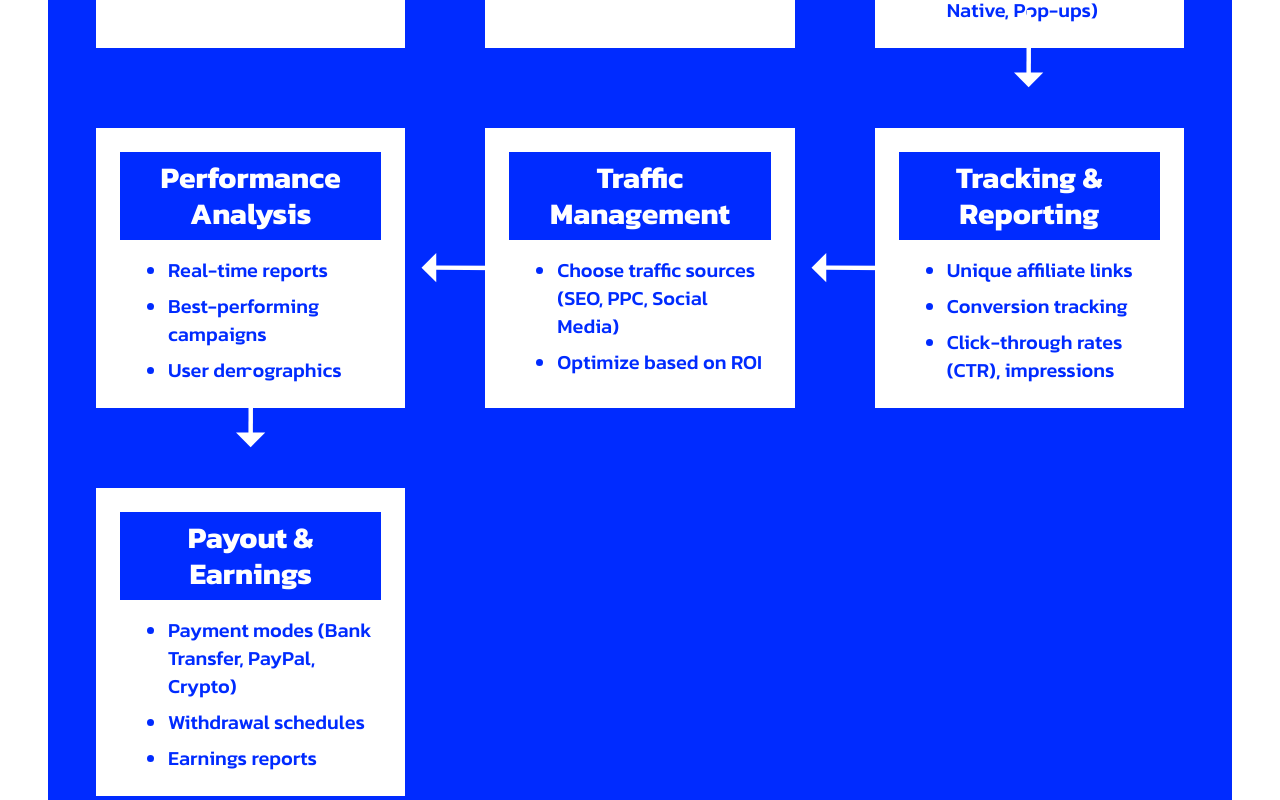
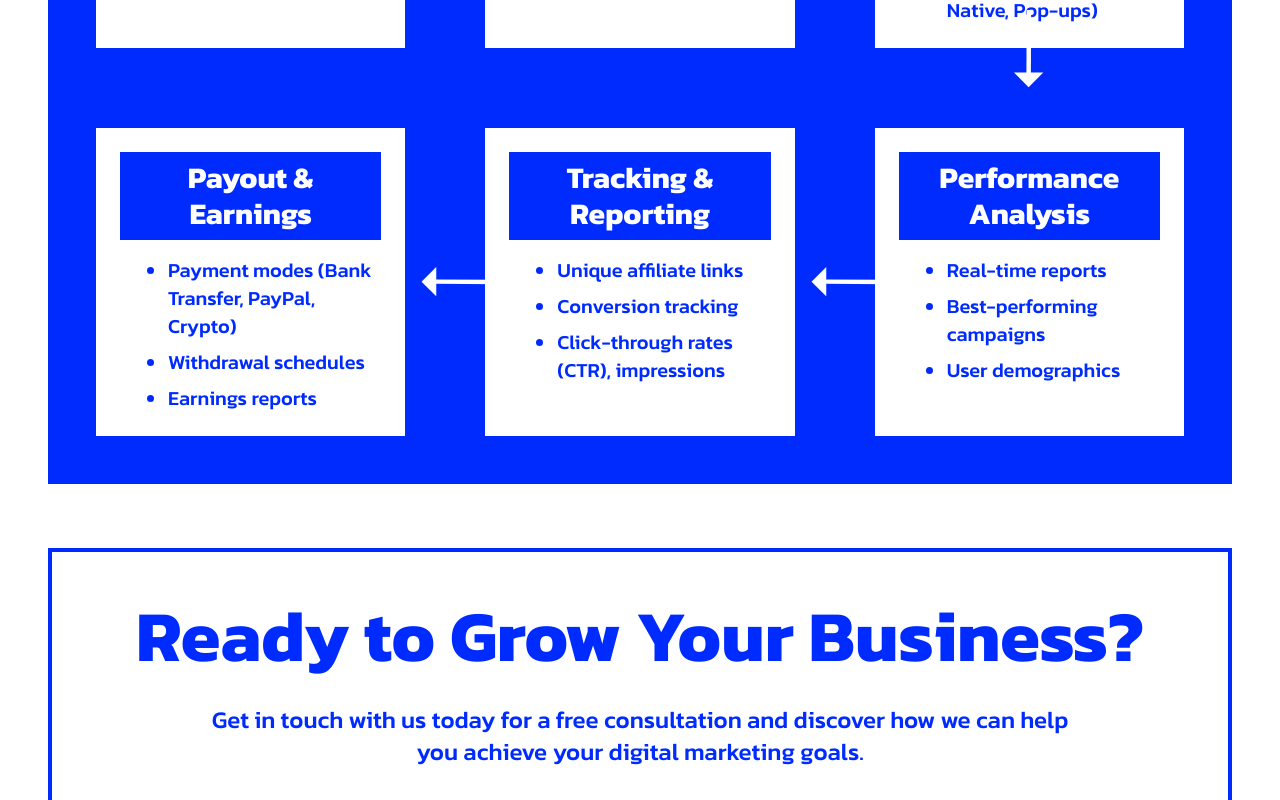
Before and after one commit to awatizetechindia/adlantic-webpage, a Next.js app: page /publisher in a window 1280 px wide. Shown: the part 1520-2320 px from the top of the page. Built offline with nearby package versions, Linux system fonts and the light colour scheme.

Commit message:
added stuff

```diff
--- a/src/components/agency/FlowChart.tsx
+++ b/src/components/agency/FlowChart.tsx
@@ -1,183 +1,191 @@
-import React from "react";
+"use client";
+import React, { useState, useEffect } from "react";
 import Image from "next/image";
 
-const FlowChart: React.FC = () => {
+const Arrow: React.FC<{
+  direction: "left" | "right" | "down" | "up";
+  className?: string;
+}> = ({ direction, className }) => {
+  const rotation = {
+    left: "rotate-90",
+    right: "-rotate-90",
+    down: "",
+    up: "rotate-180",
+  };
+
   return (
-    <div className="bg-primary p-6 sm:p-8 md:p-12">
-      <div className="relative grid grid-cols-1 sm:grid-cols-2 md:grid-cols-3 gap-8 sm:gap-12 md:gap-20">
-        {/* First Row */}
-        <div className="relative bg-white p-6">
-          <h3 className="bg-primary text-white p-2 mb-4 text-center font-black text-xl sm:text-2xl md:text-3xl">
-            Publisher Joins DSP
-          </h3>
-          <ul className="list-disc pl-6 sm:pl-12 space-y-2 font-medium text-base sm:text-lg md:text-xl">
-            <li>Signs up & gets approved</li>
-            <li>Sets up payment details</li>
-          </ul>
-          {/* Right Arrow */}
     <Image
       src="/arrow.svg"
       width={30}
       height={10}
-            alt="Right arrow"
-            className="hidden md:block absolute top-1/2 -right-10 -translate-y-1/2 -rotate-90"
+      alt={`${direction} arrow`}
+      className={`absolute ${rotation[direction]} ${className}`}
     />
-          {/* Down Arrow */}
-          <Image
-            src="/arrow.svg"
-            width={30}
-            height={10}
-            alt="Down arrow"
-            className="md:hidden scale-75 absolute -bottom-10 left-1/2 -translate-x-1/2"
-          />
-        </div>
+  );
+};
 
+const FlowBlock: React.FC<{
+  title: string;
+  items: string[];
+  arrowDirection?: "left" | "right" | "down" | "up";
+  arrowClassName?: string;
+}> = ({ title, items, arrowDirection, arrowClassName }) => (
   <div className="relative bg-white p-6">
     <h3 className="bg-primary text-white p-2 mb-4 text-center font-black text-xl sm:text-2xl md:text-3xl">
-            Dashboard Overview
+      {title}
     </h3>
     <ul className="list-disc pl-6 sm:pl-12 space-y-2 font-medium text-base sm:text-lg md:text-xl">
-            <li>Earnings summary</li>
-            <li>Active campaigns</li>
-            <li>Performance metrics</li>
+      {items.map((item, index) => (
+        <li key={index}>{item}</li>
+      ))}
     </ul>
-          {/* Right Arrow */}
-          <Image
-            src="/arrow.svg"
-            width={30}
-            height={10}
-            alt="Right arrow"
-            className="hidden md:block absolute top-1/2 -right-10 -translate-y-1/2 -rotate-90"
+    {arrowDirection && (
+      <Arrow direction={arrowDirection} className={arrowClassName} />
+    )}
+  </div>
+);
+
+const FlowChart: React.FC = () => {
+  const [isMobile, setIsMobile] = useState(false);
+
+  const [blocks, setBlocks] = useState([
+    {
+      title: "Publisher Joins DSP",
+      items: ["Signs up & gets approved", "Sets up payment details"],
+      arrowDirection: "right",
+    },
+    {
+      title: "Dashboard Overview",
+      items: ["Earnings summary", "Active campaigns", "Performance metrics"],
+      arrowDirection: "right",
+    },
+    {
+      title: "Campaign Selection",
+      items: [
+        "Advertisers' offers",
+        "Commission structure (CPA, CPC, Rev-Share)",
+        "Ad formats (Banners, Native, Pop-ups)",
+      ],
+      arrowDirection: "down",
+    },
+    {
+      title: "Payout & Earnings",
+      items: [
+        "Payment modes (Bank Transfer, PayPal, Crypto)",
+        "Withdrawal schedules",
+        "Earnings reports",
+      ],
+      arrowDirection: undefined,
+    },
+    {
+      title: "Tracking & Reporting",
+      items: [
+        "Unique affiliate links",
+        "Conversion tracking",
+        "Click-through rates (CTR), impressions",
+      ],
+      arrowDirection: "left",
+    },
+    {
+      title: "Performance Analysis",
+      items: [
+        "Real-time reports",
+        "Best-performing campaigns",
+        "User demographics",
+      ],
+      arrowDirection: "left", // No arrow for the last block
+    },
+  ]);
+  useEffect(() => {
+    const handleResize = () => {
+      setIsMobile(window.innerWidth < 768);
+      //   setBlocks([
+      //     {
+      //       title: "Publisher Joins DSP",
+      //       items: ["Signs up & gets approved", "Sets up payment details"],
+      //       arrowDirection: "right",
+      //     },
+      //     {
+      //       title: "Dashboard Overview",
+      //       items: [
+      //         "Earnings summary",
+      //         "Active campaigns",
+      //         "Performance metrics",
+      //       ],
+      //       arrowDirection: "right",
+      //     },
+      //     {
+      //       title: "Campaign Selection",
+      //       items: [
+      //         "Advertisers' offers",
+      //         "Commission structure (CPA, CPC, Rev-Share)",
+      //         "Ad formats (Banners, Native, Pop-ups)",
+      //       ],
+      //       arrowDirection: "down",
+      //     },
+      //     {
+      //       title: "Tracking & Reporting",
+      //       items: [
+      //         "Unique affiliate links",
+      //         "Conversion tracking",
+      //         "Click-through rates (CTR), impressions",
+      //       ],
+      //       arrowDirection: "left",
+      //     },
+      //     {
+      //       title: "Performance Analysis",
+      //       items: [
+      //         "Real-time reports",
+      //         "Best-performing campaigns",
+      //         "User demographics",
+      //       ],
+      //       arrowDirection: "left", // No arrow for the last block
+      //     },
+      //     {
+      //       title: "Payout & Earnings",
+      //       items: [
+      //         "Payment modes (Bank Transfer, PayPal, Crypto)",
+      //         "Withdrawal schedules",
+      //         "Earnings reports",
+      //       ],
+      //       arrowDirection: undefined,
+      //     },
+      //   ]);
+    };
+
+    handleResize(); // Check on initial render
+    window.addEventListener("resize", handleResize);
+    return () => window.removeEventListener("resize", handleResize);
+  }, []);
+
+  // Adjust order for mobile
+  const mobileOrder = isMobile ? [0, 1, 2, 4, 5, 3] : [0, 1, 2, 3, 4, 5];
+
+  return (
+    <div className="bg-primary p-6 sm:p-8 md:p-12">
+      <div className="relative grid grid-cols-1 sm:grid-cols-2 md:grid-cols-3 gap-8 sm:gap-12 md:gap-20">
+        {mobileOrder.map((index) => (
+          <FlowBlock
+            key={index}
+            title={blocks[index].title}
+            items={blocks[index].items}
+            arrowDirection={
+              blocks[index].arrowDirection as
+                | "left"
+                | "right"
+                | "down"
+                | "up"
+                | undefined
+            }
+            arrowClassName={
+              blocks[index].arrowDirection === "right"
+                ? "hidden md:block absolute top-1/2 -right-10 -translate-y-1/2"
+                : blocks[index].arrowDirection === "left"
+                ? "hidden md:block absolute top-1/2 -left-10 -translate-y-1/2 rotate-90"
+                : "hidden md:block absolute -bottom-10 left-1/2 -translate-x-1/2"
+            }
           />
-          {/* Down Arrow */}
-          <Image
-            src="/arrow.svg"
-            width={30}
-            height={10}
-            alt="Down arrow"
-            className="md:hidden scale-75 absolute -bottom-10 left-1/2 -translate-x-1/2"
-          />
-        </div>
-
-        <div className="relative bg-white p-6">
-          <h3 className="bg-primary text-white p-2 mb-4 text-center font-black text-xl sm:text-2xl md:text-3xl">
-            Campaign Selection
-          </h3>
-          <ul className="list-disc pl-6 sm:pl-12 space-y-2 font-medium text-base sm:text-lg md:text-xl">
-            <li>Advertisers&apos; offers</li>
-            <li>Commission structure (CPA, CPC, Rev-Share)</li>
-            <li>Ad formats (Banners, Native, Pop-ups)</li>
-          </ul>
-          {/* Down Arrow */}
-          <Image
-            src="/arrow.svg"
-            width={30}
-            height={10}
-            alt="Down arrow"
-            className="hidden md:block absolute -bottom-10 left-1/2 -translate-x-1/2"
-          />
-          {/* Down Arrow */}
-          <Image
-            src="/arrow.svg"
-            width={30}
-            height={10}
-            alt="Down arrow"
-            className="md:hidden scale-75 absolute -bottom-10 left-1/2 -translate-x-1/2"
-          />
-        </div>
-
-        {/* Second Row */}
-        <div className="relative bg-white p-6">
-          <h3 className="bg-primary text-white p-2 mb-4 text-center font-black text-xl sm:text-2xl md:text-3xl">
-            Performance Analysis
-          </h3>
-          <ul className="list-disc pl-6 sm:pl-12 space-y-2 font-medium text-base sm:text-lg md:text-xl">
-            <li>Real-time reports</li>
-            <li>Best-performing campaigns</li>
-            <li>User demographics</li>
-          </ul>
-          {/* left Arrow */}
-          <Image
-            src="/arrow.svg"
-            width={30}
-            height={10}
-            alt="Down arrow"
-            className="hidden md:block absolute -bottom-10 left-1/2 -translate-x-1/2"
-          />
-          {/* Down Arrow */}
-          <Image
-            src="/arrow.svg"
-            width={30}
-            height={10}
-            alt="Down arrow"
-            className="md:hidden scale-75 absolute -bottom-10 left-1/2 -translate-x-1/2"
-          />
-        </div>
-
-        <div className="relative bg-white p-6">
-          <h3 className="bg-primary text-white p-2 mb-4 text-center font-black text-xl sm:text-2xl md:text-3xl">
-            Traffic Management
-          </h3>
-          <ul className="list-disc pl-6 sm:pl-12 space-y-2 font-medium text-base sm:text-lg md:text-xl">
-            <li>Choose traffic sources (SEO, PPC, Social Media)</li>
-            <li>Optimize based on ROI</li>
-          </ul>
-          {/* left Arrow */}
-          <Image
-            src="/arrow.svg"
-            width={30}
-            height={10}
-            alt="Right arrow"
-            className="hidden md:block absolute top-1/2 -left-10 -translate-y-1/2 rotate-90"
-          />
-          {/* Down Arrow */}
-          <Image
-            src="/arrow.svg"
-            width={30}
-            height={10}
-            alt="Down arrow"
-            className="md:hidden scale-75 absolute -bottom-10 left-1/2 -translate-x-1/2"
-          />
-        </div>
-
-        <div className="relative bg-white p-6">
-          <h3 className="bg-primary text-white p-2 mb-4 text-center font-black text-xl sm:text-2xl md:text-3xl">
-            Tracking & Reporting
-          </h3>
-          <ul className="list-disc pl-6 sm:pl-12 space-y-2 font-medium text-base sm:text-lg md:text-xl">
-            <li>Unique affiliate links</li>
-            <li>Conversion tracking</li>
-            <li>Click-through rates (CTR), impressions</li>
-          </ul>
-          {/* left Arrow */}
-          <Image
-            src="/arrow.svg"
-            width={30}
-            height={10}
-            alt="Right arrow"
-            className="hidden md:block absolute top-1/2 -left-10 -translate-y-1/2 rotate-90"
-          />
-          {/* Down Arrow */}
-          <Image
-            src="/arrow.svg"
-            width={30}
-            height={10}
-            alt="Down arrow"
-            className="md:hidden scale-75 absolute -bottom-10 left-1/2 -translate-x-1/2"
-          />
-        </div>
-
-        {/* Third Row */}
-        <div className="relative bg-white p-6">
-          <h3 className="bg-primary text-white p-2 mb-4 text-center font-black text-xl sm:text-2xl md:text-3xl">
-            Payout & Earnings
-          </h3>
-          <ul className="list-disc pl-6 sm:pl-12 space-y-2 font-medium text-base sm:text-lg md:text-xl">
-            <li>Payment modes (Bank Transfer, PayPal, Crypto)</li>
-            <li>Withdrawal schedules</li>
-            <li>Earnings reports</li>
-          </ul>
-        </div>
+        ))}
       </div>
     </div>
   );
```
Lines whose indentation alone changed are shown as unchanged.
